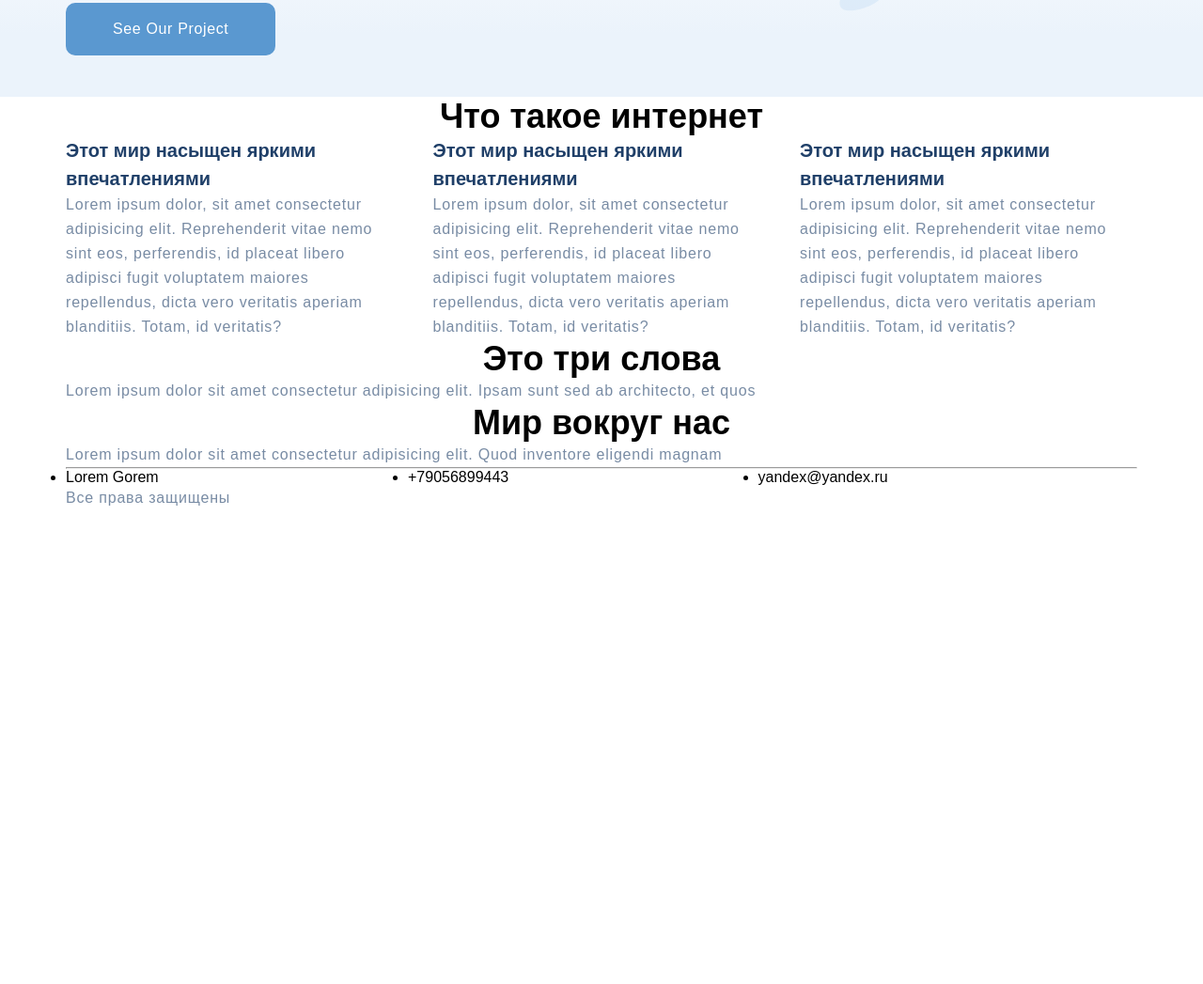
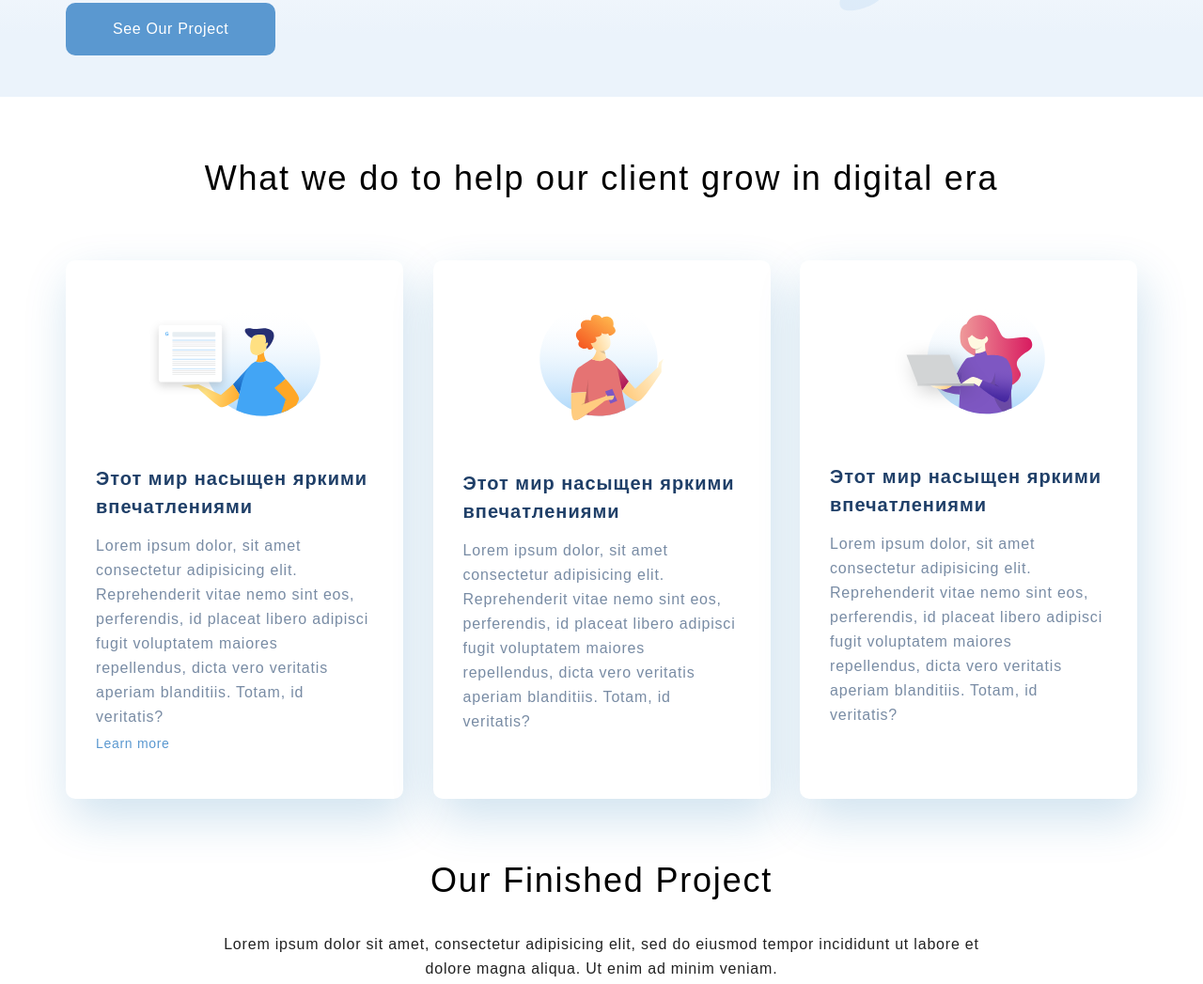
Before and after one commit to strox812/HTML-CSS, a plain HTML site: page index.html in a window 1280 px wide. Shown: the part 665-1712 px from the top of the page at 94% size. Before the commit the page ends 1208 px from the top, so only its background shows below. Drawn offline with Linux system fonts and the light colour scheme.

Commit message:
продолжаю работу с макетом из figma

```diff
--- a/css/style.css
+++ b/css/style.css
@@ -27,6 +27,14 @@ body {
     opacity: 0.6;
 }
 
+.text_project {
+    width: 75%;
+    margin: 32px auto 64px;
+    color: #222222;
+    opacity: 1;
+    text-align: center;
+}
+
 .title {
     font-size: 64px;
     color: #1F3F68;
@@ -38,15 +46,25 @@ body {
     text-align: center;
 }
 
+.what-we-do {
+    padding-top: 64px;
+}
+
 .heading {
     font-size: 36px;
     text-align: center;
+    font-weight: 300;
+    font-size: 36px;
+    line-height: 46px;
+    letter-spacing: 0.05em;
 }
 
 .heading-mini {
     font-size: 20px;
     line-height: 30px;
     color: #1F3F68;
+    letter-spacing: 0.05em;
+    margin-bottom: 14px;
 }
 
 .space {
@@ -117,10 +135,32 @@ body {
 .card-box {
     display: flex;
     justify-content: space-between;
+    padding-top: 64px;
+    padding-bottom: 64px;
 }
 
 .card {
     width: 359px;
+    padding: 44px 32px;
+    box-sizing: border-box;
+    box-shadow: 5px 20px 50px rgba(16, 112, 177, 0.2);
+    border-radius: 10px;
+    background-color: #FFF;
+    display: flex;
+    flex-direction: column;
+}
+
+.card__img {
+    align-self: center;
+    margin-bottom: 51px;
+}
+
+.card__link {
+    font-size: 14px;
+    line-height: 30px;
+    letter-spacing: 0.05em;
+    color: #5A98D0;
+    text-decoration: none;
 }
 
 .footer__info {
@@ -135,3 +175,10 @@ body {
 .top__text {
     width: 300px;
 }
+
+.input-text {
+    border: 1px solid #356ead;
+    box-sizing: border-box;
+    border-radius: 10px;
+    opacity: 0.4;
+}
--- a/index.html
+++ b/index.html
@@ -32,9 +32,22 @@
         </div>
     </div>
     <div class="what-we-do container">
-        <h3 class="heading">Что такое интернет</h3>
+        <h3 class="heading">What we do to help our client grow in digital era</h3>
         <div class="card-box">
             <div class="card">
+                <img class="card__img" src="img/card-1.svg" alt="card 1">
+                <h4 class="heading-mini">Этот мир насыщен яркими впечатлениями</h4>
+                <p class="text">Lorem ipsum dolor, sit amet consectetur adipisicing elit. Reprehenderit vitae nemo sint
+                    eos,
+                    perferendis, id
+                    placeat libero adipisci fugit voluptatem maiores repellendus, dicta vero veritatis aperiam
+                    blanditiis.
+                    Totam, id
+                    veritatis?</p>
+                <a class="card__link" href="#">Learn more</a>
+            </div>
+            <div class="card">
+                <img class="card__img" src="img/card-2.svg" alt="card 2">
                 <h4 class="heading-mini">Этот мир насыщен яркими впечатлениями</h4>
                 <p class="text">Lorem ipsum dolor, sit amet consectetur adipisicing elit. Reprehenderit vitae nemo sint
                     eos,
@@ -45,16 +58,7 @@
                     veritatis?</p>
             </div>
             <div class="card">
-                <h4 class="heading-mini">Этот мир насыщен яркими впечатлениями</h4>
-                <p class="text">Lorem ipsum dolor, sit amet consectetur adipisicing elit. Reprehenderit vitae nemo sint
-                    eos,
-                    perferendis, id
-                    placeat libero adipisci fugit voluptatem maiores repellendus, dicta vero veritatis aperiam
-                    blanditiis.
-                    Totam, id
-                    veritatis?</p>
-            </div>
-            <div class="card">
+                <img class="card__img" src="img/card-3.svg" alt="card 3">
                 <h4 class="heading-mini">Этот мир насыщен яркими впечатлениями</h4>
                 <p class="text">Lorem ipsum dolor, sit amet consectetur adipisicing elit. Reprehenderit vitae nemo sint
                     eos,
@@ -67,9 +71,13 @@
         </div>
     </div>
     <div class="project container">
-        <h3 class="heading">Это три слова</h3>
-        <p class="text">Lorem ipsum dolor sit amet consectetur adipisicing elit. Ipsam sunt sed ab architecto, et quos
+        <h3 class="heading">Our Finished Project</h3>
+        <p class="text text_project">Lorem ipsum dolor sit amet, consectetur adipisicing elit, sed do eiusmod tempor
+            incididunt ut labore et dolore magna aliqua. Ut enim ad minim veniam.
         </p>
+        <div class="project_item">
+            <img src="img/project-1.png" alt="photo">
+        </div>
     </div>
     <div class="footer">
         <div class="container">
```
Also changed, not shown: img/card-1.svg (added), img/card-2.svg (added), img/card-3.svg (added), img/project-1.png (added), img/project-2.png (added), img/project-3.png (added).
